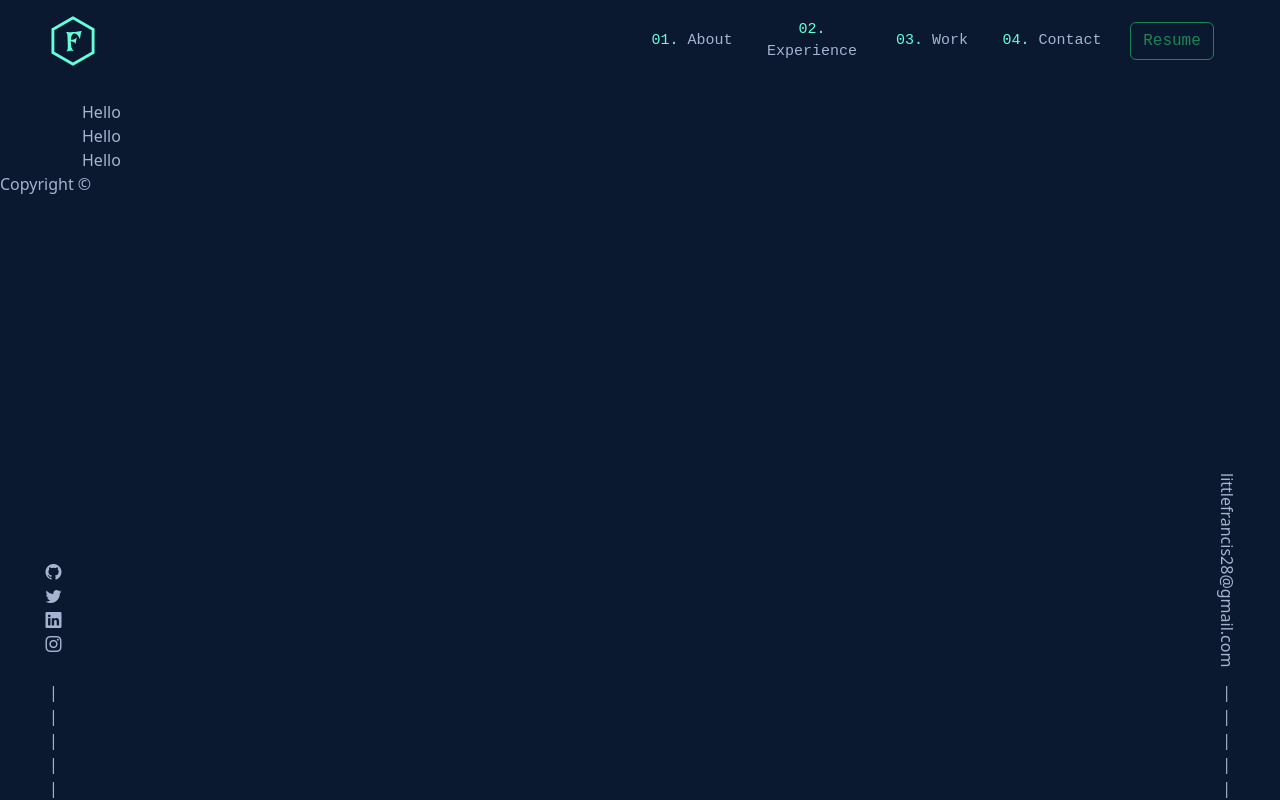
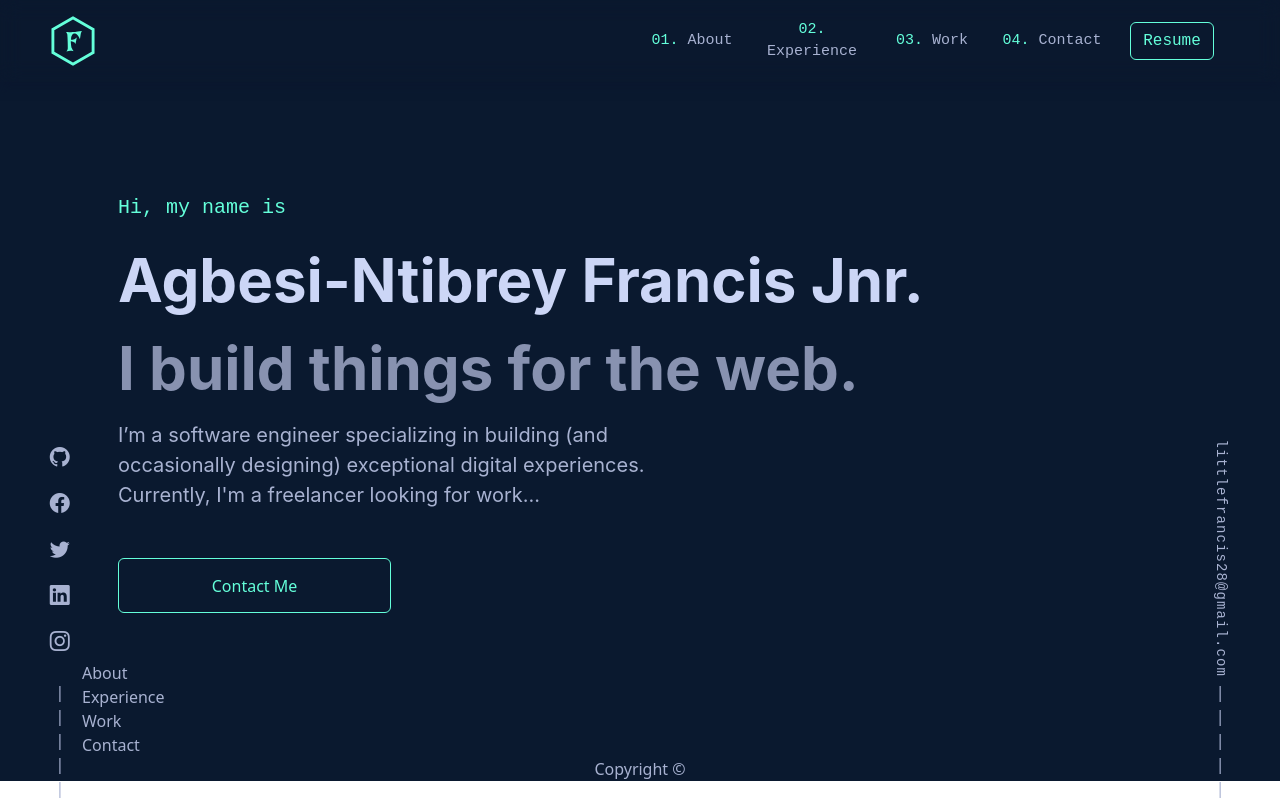
Before and after one commit to Airly12000/portfolio-site, a React (Create React App) app: page / in a window 1280 px wide. Built offline with nearby package versions, Linux system fonts and the light colour scheme.

Commit message:
introduction

```diff
--- a/src/App.css
+++ b/src/App.css
@@ -1,5 +1,11 @@
 .bg-color {
 	background-color: #0a192f;
+}
+
+.top-nav {
+	background-color: rgba(10, 24, 46, 0.2);
+	box-shadow: 0 4px 10px 0 rgb(10, 22, 46);
+	backdrop-filter: blur(10px);
 }
 
 .link-width {
@@ -11,6 +17,15 @@
 	font-size: 15px;
 }
 
+.sans {
+	font-family: 'Calibre', 'Inter', 'San Francisco', 'SF Pro Text', -apple-system,
+		system-ui, sans-serif;
+}
+
+.fw-b {
+	font-weight: bold;
+}
+
 .col-green {
 	color: #64ffda;
 }
@@ -19,25 +34,65 @@
 	color: #a8b2d1;
 }
 
+.col-light {
+	color: #ccd6f6;
+}
+
+.col-other {
+	color: #8892b0;
+}
+
 .pt-100 {
 	padding-top: 100px;
 }
 
 .socials {
-	left: 3%;
+	left: 3.5%;
 	width: 30px;
 }
 
 .email {
-	right: 3%;
+	right: 3.5%;
 	width: 30px;
 }
 
 .rot-90 {
 	transform: rotate(90deg);
-	margin-bottom: 180px;
+	margin-bottom: 215px;
+	letter-spacing: 1.1px;
+	font-size: 14px;
+	/* font-weight: bold; */
 }
 
 .mt-30 {
 	margin-top: 30px;
 }
+
+.mt-6 {
+	margin-top: 6rem;
+}
+
+.fs-20 {
+	font-size: 20px;
+}
+
+.fs-60 {
+	font-size: 60px;
+}
+
+.h-55 {
+	height: 55px;
+}
+
+.w-25 {
+	width: 25%;
+}
+
+#btn-green {
+	color: #64ffda;
+	border: #64ffda solid 1px;
+}
+
+#btn-green:hover {
+	background-color: none;
+}
--- a/src/App.tsx
+++ b/src/App.tsx
@@ -1,44 +1,30 @@
 import React from 'react';
 import './App.css';
 import Navbar from './components/Navbar';
+import Socials from './components/Socials';
+import Email from './components/Email';
+import About from './sections/About';
+import Experience from './sections/Experience';
+import Work from './sections/Work';
+import Contact from './sections/Contact';
+import Introduction from './sections/Introduction';
 
 function App() {
 	return (
-		<div className='postition-relative bg-color col-dark-text vh-100'>
+		<div className='postition-relative bg-color col-dark-text'>
 			<Navbar />
-			<div className='d-flex flex-column-reverse position-absolute bottom-0 vh-100 socials text-center'>
-				<div className=''>|</div>
-				<div className=''>|</div>
-				<div className=''>|</div>
-				<div className=''>|</div>
-				<div className=''>|</div>
-				<div className='mb-4'>
-					<i className='bi bi-instagram'></i>
-				</div>
-				<div className=''>
-					<i className='bi bi-linkedin'></i>
-				</div>
-				<div className=''>
-					<i className='bi bi-twitter'></i>
-				</div>
-				<div className=''>
-					<i className='bi bi-github'></i>
-				</div>
+			<Socials />
+			<Email />
+			<div className='container pt-100'>
+				<Introduction />
+				<About />
+				<Experience />
+				<Work />
+				<Contact />
+				<nav className='d-flex justify-content-center text-center bg-color'>
+					Copyright &copy;
+				</nav>
 			</div>
-			<div className='d-flex flex-column-reverse position-absolute bottom-0 email vh-100 text-center'>
-				<div className=''>|</div>
-				<div className=''>|</div>
-				<div className=''>|</div>
-				<div className=''>|</div>
-				<div className=''>|</div>
-				<div className='rot-90'>littlefrancis28@gmail.com</div>
-			</div>
-			<div className='container pt-100'>
-				<div className='col'>Hello</div>
-				<div className='col'>Hello</div>
-				<div className='col'>Hello</div>
-			</div>
-			<nav className='d-flex'>Copyright &copy;</nav>
 		</div>
 	);
 }
--- /dev/null
+++ b/src/components/Email.tsx
@@ -0,0 +1,16 @@
+import React from 'react';
+
+function Email() {
+	return (
+		<div className='d-none d-md-flex flex-column-reverse position-fixed bottom-0 email text-center'>
+			<div className=''>|</div>
+			<div className=''>|</div>
+			<div className=''>|</div>
+			<div className=''>|</div>
+			<div className=''>|</div>
+			<div className='rot-90 mono'>littlefrancis28@gmail.com</div>
+		</div>
+	);
+}
+
+export default Email;
--- a/src/components/Navbar.tsx
+++ b/src/components/Navbar.tsx
@@ -2,7 +2,7 @@ import React from 'react';
 
 function Navbar() {
 	return (
-		<nav className='navbar fixed-top d-flex px-2 px-md-5 py-3 bg-color text-white'>
+		<nav className='navbar fixed-top d-flex px-2 px-md-5 py-3 bg-color text-white top-nav'>
 			<div className='flex-grow-1'>
 				<img src='assets/img/logo.svg' alt='Logo' height={50} width={50} />
 			</div>
@@ -20,7 +20,9 @@ function Navbar() {
 					<span className='col-green'>04.</span> Contact
 				</div>
 				<div className='link-width mono'>
-					<button className='btn btn-outline-success'>Resume</button>
+					<button className='btn' id='btn-green'>
+						Resume
+					</button>
 				</div>
 			</div>
 			<button
--- /dev/null
+++ b/src/components/Socials.tsx
@@ -0,0 +1,30 @@
+import React from 'react';
+
+function Socials() {
+	return (
+		<div className='d-none d-md-flex flex-column-reverse position-fixed bottom-0 socials text-center'>
+			<div className=''>|</div>
+			<div className=''>|</div>
+			<div className=''>|</div>
+			<div className=''>|</div>
+			<div className=''>|</div>
+			<div className='mb-4 fs-20'>
+				<i className='bi bi-instagram'></i>
+			</div>
+			<div className='mb-3 fs-20'>
+				<i className='bi bi-linkedin'></i>
+			</div>
+			<div className='mb-3 fs-20'>
+				<i className='bi bi-twitter'></i>
+			</div>
+			<div className='mb-3 fs-20'>
+				<i className='bi bi-facebook'></i>
+			</div>
+			<div className='mb-3 fs-20'>
+				<i className='bi bi-github'></i>
+			</div>
+		</div>
+	);
+}
+
+export default Socials;
--- a/src/index.css
+++ b/src/index.css
@@ -11,3 +11,23 @@ code {
 	font-family: source-code-pro, Menlo, Monaco, Consolas, 'Courier New',
 		monospace;
 }
+
+/* width */
+body::-webkit-scrollbar {
+	width: 7px;
+}
+
+/* Track */
+body::-webkit-scrollbar-track {
+	background: #0a192f;
+}
+
+/* Handle */
+body::-webkit-scrollbar-thumb {
+	background: #8892b0;
+	border-radius: 5px;
+}
+
+/* ::-webkit-resizer {
+	height: 50px;
+} */
--- /dev/null
+++ b/src/sections/About.tsx
@@ -0,0 +1,7 @@
+import React from 'react';
+
+function About() {
+	return <div id='about'>About</div>;
+}
+
+export default About;
--- /dev/null
+++ b/src/sections/Contact.tsx
@@ -0,0 +1,7 @@
+import React from 'react';
+
+function Contact() {
+	return <div>Contact</div>;
+}
+
+export default Contact;
--- /dev/null
+++ b/src/sections/Experience.tsx
@@ -0,0 +1,7 @@
+import React from 'react';
+
+function Experience() {
+	return <div>Experience</div>;
+}
+
+export default Experience;
--- /dev/null
+++ b/src/sections/Introduction.tsx
@@ -0,0 +1,25 @@
+import React from 'react';
+
+function Introduction() {
+	return (
+		<div className='container mx-4 mb-5 mt-6'>
+			<h4 className='col-green mono mb-4 mt-5 fs-20'>Hi, my name is</h4>
+			<h1 className='sans col-light fw-b fs-60 my-3'>
+				Agbesi-Ntibrey Francis Jnr.
+			</h1>
+			<h1 className='sans col-other fw-b fs-60 my-3'>
+				I build things for the web.
+			</h1>
+			<p className='sans w-50 fs-20 mt-3 mb-5'>
+				I’m a software engineer specializing in building (and occasionally
+				designing) exceptional digital experiences. Currently, I'm a freelancer
+				looking for work...
+			</p>
+			<button type='button' className='btn w-25 fs-20 sans h-55' id='btn-green'>
+				Contact Me
+			</button>
+		</div>
+	);
+}
+
+export default Introduction;
--- /dev/null
+++ b/src/sections/Work.tsx
@@ -0,0 +1,7 @@
+import React from 'react';
+
+function Work() {
+	return <div>Work</div>;
+}
+
+export default Work;
```
Lines whose indentation alone changed are shown as unchanged.
